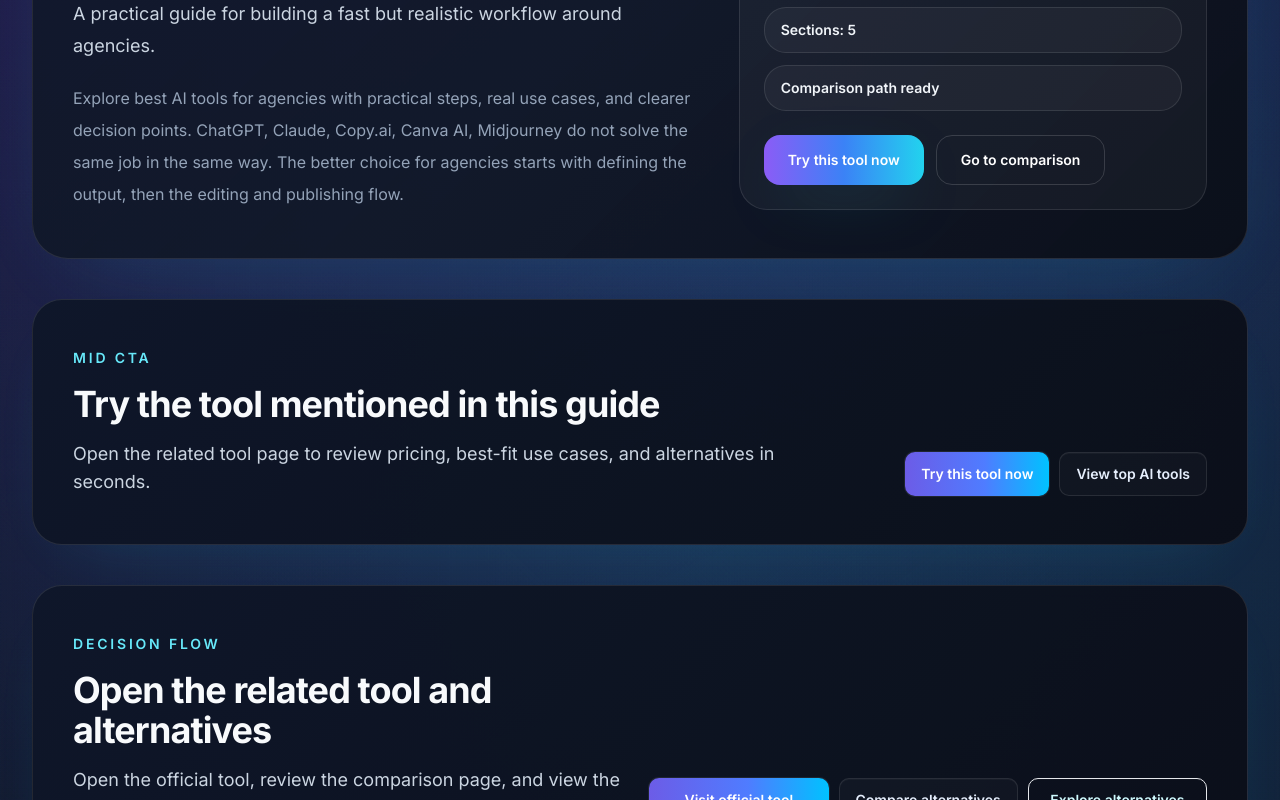
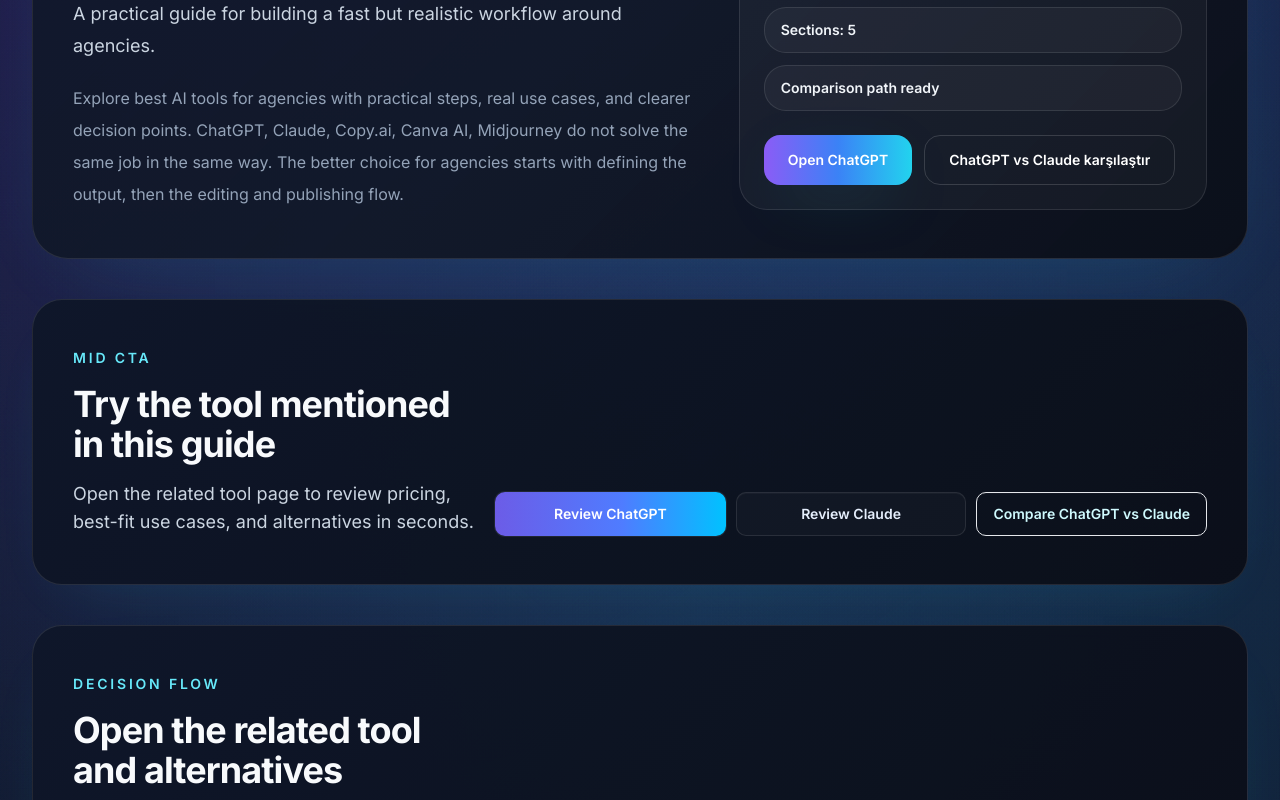
Before and after one commit to patch034/deciply, a Next.js app: page /en/blog/best-ai-tools-for-agencies-2026 in a window 1280 px wide. Shown: the part 540-1340 px from the top of the page. Built offline with nearby package versions, Linux system fonts and the light colour scheme; no server answers.

Commit message:
fix blog cta tool context

```diff
--- a/src/app/[locale]/blog/[slug]/page.tsx
+++ b/src/app/[locale]/blog/[slug]/page.tsx
@@ -29,6 +29,79 @@
   getToolOutboundUrl
 } from "@/lib/catalog";
 import { buildBlogMetaDescription, buildBlogPageTitle } from "@/lib/seo";
+
+type BlogCtaButton = {
+  label: string;
+  href: string;
+  variant?: "primary" | "secondary" | "ghost";
+};
+
+function buildToolLabel(locale: Locale, toolName: string, action: "open" | "review") {
+  if (locale === "tr") {
+    return action === "open" ? `${toolName}\u2019yi a\u00e7` : `${toolName}\u2019yi incele`;
+  }
+
+  return action === "open" ? `Open ${toolName}` : `Review ${toolName}`;
+}
+
+function buildBlogCtaButtons(
+  locale: Locale,
+  relatedTools: NonNullable<ReturnType<typeof getLocalizedToolBySlug>>[],
+  comparisonHref: string,
+  alternativesHref: string,
+  toolPageHref: string
+): BlogCtaButton[] {
+  const buttons: BlogCtaButton[] = [];
+  const primaryTool = relatedTools[0];
+  const secondaryTool = relatedTools[1];
+
+  if (primaryTool) {
+    buttons.push({
+      label: buildToolLabel(locale, primaryTool.name, "review"),
+      href: `/${locale}/tools/${primaryTool.slug}`
+    });
+  }
+
+  if (secondaryTool) {
+    buttons.push({
+      label: buildToolLabel(locale, secondaryTool.name, "review"),
+      href: `/${locale}/tools/${secondaryTool.slug}`,
+      variant: "secondary"
+    });
+  }
+
+  if (comparisonHref) {
+    buttons.push({
+      label:
+        primaryTool && secondaryTool
+          ? locale === "tr"
+            ? `${primaryTool.name} vs ${secondaryTool.name} kar\u015f\u0131la\u015ft\u0131r`
+            : `Compare ${primaryTool.name} vs ${secondaryTool.name}`
+          : locale === "tr"
+            ? "Kar\u015f\u0131la\u015ft\u0131rmay\u0131 a\u00e7"
+            : "Open comparison",
+      href: comparisonHref,
+      variant: "ghost"
+    });
+  }
+
+  if (!buttons.length) {
+    buttons.push({
+      label: locale === "tr" ? "Ara\u00e7lar\u0131 a\u00e7" : "Open tools",
+      href: toolPageHref
+    });
+  }
+
+  if (buttons.length < 3) {
+    buttons.push({
+      label: locale === "tr" ? "Alternatifleri a\u00e7" : "Explore alternatives",
+      href: alternativesHref,
+      variant: "ghost"
+    });
+  }
+
+  return buttons.slice(0, 3);
+}
 
 export function generateStaticParams() {
   return locales.flatMap((locale) =>
@@ -125,6 +198,7 @@
       href: `#${buildArticleSectionId(section.title)}`
     }))
   ];
+  const blogCtaButtons = buildBlogCtaButtons(safeLocale, relatedTools, comparisonHref, alternativesHref, `/${safeLocale}/tools`);
 
   const articleSchema = {
     "@context": "https://schema.org",
@@ -231,13 +305,13 @@
                   rel={heroPrimaryHref.startsWith("http") ? "nofollow sponsored noreferrer" : undefined}
                   className="inline-flex items-center justify-center rounded-2xl bg-gradient-to-r from-violet-500 via-blue-500 to-cyan-400 px-6 py-3.5 text-sm font-semibold text-white shadow-[0_20px_60px_-22px_rgba(34,211,238,0.58)] transition duration-300 hover:-translate-y-0.5 hover:scale-[1.02] hover:shadow-[0_28px_72px_-22px_rgba(56,189,248,0.68)]"
                 >
-                  {copy.heroPrimaryCta}
+                  {primaryTool ? buildToolLabel(safeLocale, primaryTool.name, "open") : (safeLocale === "tr" ? "Aracı aç" : "Open tool")}
                 </a>
                 <a
                   href={comparisonHref}
                   className="inline-flex items-center justify-center rounded-2xl border border-white/15 px-6 py-3.5 text-sm font-semibold text-white transition hover:border-cyan-400/30 hover:text-cyan-300"
                 >
-                  {copy.comparisonCtaLabel}
+                  {primaryTool && relatedTools[1] ? `${primaryTool.name} vs ${relatedTools[1].name} kar\u015f\u0131la\u015ft\u0131r` : (primaryTool ? `${primaryTool.name} kar\u015f\u0131la\u015ft\u0131rmalar\u0131` : copy.comparisonCtaLabel)}
                 </a>
               </div>
             </div>
@@ -253,10 +327,7 @@
               ? "Makalede geçen aracı detay sayfasında inceleyip fiyat, kullanım alanı ve alternatiflerini birkaç saniyede görebilirsiniz."
               : "Open the related tool page to review pricing, best-fit use cases, and alternatives in seconds."
           }
-          primaryLabel={copy.heroPrimaryCta}
-          primaryHref={heroPrimaryHref}
-          secondaryLabel={copy.heroSecondaryCta}
-          secondaryHref={`/${safeLocale}/tools`}
+          buttons={blogCtaButtons}
         />
         <ConversionCtaStrip
           eyebrow={safeLocale === "tr" ? "Karar akışı" : "Decision flow"}
@@ -266,11 +337,7 @@
               ? "Resmî aracı açın, compare sayfasını inceleyin ve alternatifleri ayrı sekmede görüntüleyin."
               : "Open the official tool, review the comparison page, and view the alternatives in a dedicated step."
           }
-          buttons={[
-            { label: safeLocale === "tr" ? "Resmî aracı aç" : "Visit official tool", href: heroPrimaryHref },
-            { label: safeLocale === "tr" ? "Karşılaştırmaları aç" : "Compare alternatives", href: comparisonHref, variant: "secondary" },
-            { label: safeLocale === "tr" ? "Alternatifleri aç" : "Explore alternatives", href: alternativesHref, variant: "ghost" }
-          ]}
+          buttons={blogCtaButtons}
         />
         <SectionJumpNav items={sectionNavItems} />
 
@@ -309,7 +376,7 @@
               href={comparisonHref}
               className="inline-flex items-center justify-center rounded-2xl bg-gradient-to-r from-violet-500 via-blue-500 to-cyan-400 px-6 py-3.5 text-sm font-semibold text-white shadow-[0_20px_60px_-22px_rgba(34,211,238,0.58)] transition duration-300 hover:-translate-y-0.5 hover:scale-[1.02] hover:shadow-[0_28px_72px_-22px_rgba(56,189,248,0.68)]"
             >
-              {copy.comparisonCtaLabel}
+                  {primaryTool && relatedTools[1] ? `${primaryTool.name} vs ${relatedTools[1].name} kar\u015f\u0131la\u015ft\u0131r` : copy.comparisonCtaLabel}
             </a>
           </div>
         </section>
@@ -334,17 +401,14 @@
         ) : null}
 
         <ArticleCtaBlock
-          eyebrow={safeLocale === "tr" ? "Son CTA" : "Final CTA"}
-          title={safeLocale === "tr" ? "Doğru aracı seçmeye hazırsanız şimdi devam edin" : "Ready to choose the right tool?"}
+          eyebrow={safeLocale === "tr" ? "Ara CTA" : "Mid CTA"}
+          title={safeLocale === "tr" ? "Bu içerikte geçen aracı şimdi deneyin" : "Try the tool mentioned in this guide"}
           description={
             safeLocale === "tr"
-              ? "Blog içeriğini okuduktan sonra en doğru sonraki adım, aracı açıp detay sayfasında artılarını, eksilerini ve fiyat bilgisini görmek olacaktır."
-              : "After reading the guide, the best next step is opening the tool page to review pricing, strengths, and alternatives before clicking out."
+              ? "Makalede geçen aracı detay sayfasında inceleyip fiyat, kullanım alanı ve alternatiflerini birkaç saniyede görebilirsiniz."
+              : "Open the related tool page to review pricing, best-fit use cases, and alternatives in seconds."
           }
-          primaryLabel={copy.heroPrimaryCta}
-          primaryHref={heroPrimaryHref}
-          secondaryLabel={copy.backToBlog}
-          secondaryHref={`/${safeLocale}/blog`}
+          buttons={blogCtaButtons}
         />
       </div>
     </>
--- a/src/components/blog/article-cta-block.tsx
+++ b/src/components/blog/article-cta-block.tsx
@@ -1,23 +1,23 @@
 import { PremiumButton } from "@/components/ui/premium-button";
+
+type ArticleCtaButton = {
+  label: string;
+  href: string;
+  variant?: "primary" | "secondary" | "ghost";
+};
 
 type ArticleCtaBlockProps = {
   eyebrow: string;
   title: string;
   description: string;
-  primaryLabel: string;
-  primaryHref: string;
-  secondaryLabel: string;
-  secondaryHref: string;
+  buttons: ArticleCtaButton[];
 };
 
 export function ArticleCtaBlock({
   eyebrow,
   title,
   description,
-  primaryLabel,
-  primaryHref,
-  secondaryLabel,
-  secondaryHref
+  buttons
 }: ArticleCtaBlockProps) {
   return (
     <section className="rounded-[30px] border border-white/10 bg-[linear-gradient(135deg,rgba(15,23,42,0.98),rgba(11,15,25,0.98))] px-5 py-7 shadow-[0_24px_70px_-40px_rgba(34,211,238,0.2)] sm:px-6 sm:py-8 lg:px-10 lg:py-12">
@@ -27,11 +27,12 @@
           <h2 className="mt-4 text-3xl font-bold tracking-tight text-slate-50 md:text-4xl">{title}</h2>
           <p className="mt-3 text-[15px] leading-7 text-slate-300 sm:mt-4 md:text-lg">{description}</p>
         </div>
-        <div className="grid gap-2.5 sm:flex sm:flex-wrap">
-          <PremiumButton href={primaryHref} target={primaryHref.startsWith("http") ? "_blank" : undefined} rel={primaryHref.startsWith("http") ? "nofollow sponsored noreferrer" : undefined}>{primaryLabel}</PremiumButton>
-          <PremiumButton href={secondaryHref} variant="secondary">
-            {secondaryLabel}
-          </PremiumButton>
+        <div className="grid gap-2.5 sm:grid-cols-2 xl:grid-cols-3">
+          {buttons.map((button) => (
+            <PremiumButton key={`${button.label}-${button.href}`} href={button.href} variant={button.variant ?? "primary"} className="w-full">
+              {button.label}
+            </PremiumButton>
+          ))}
         </div>
       </div>
     </section>
```
